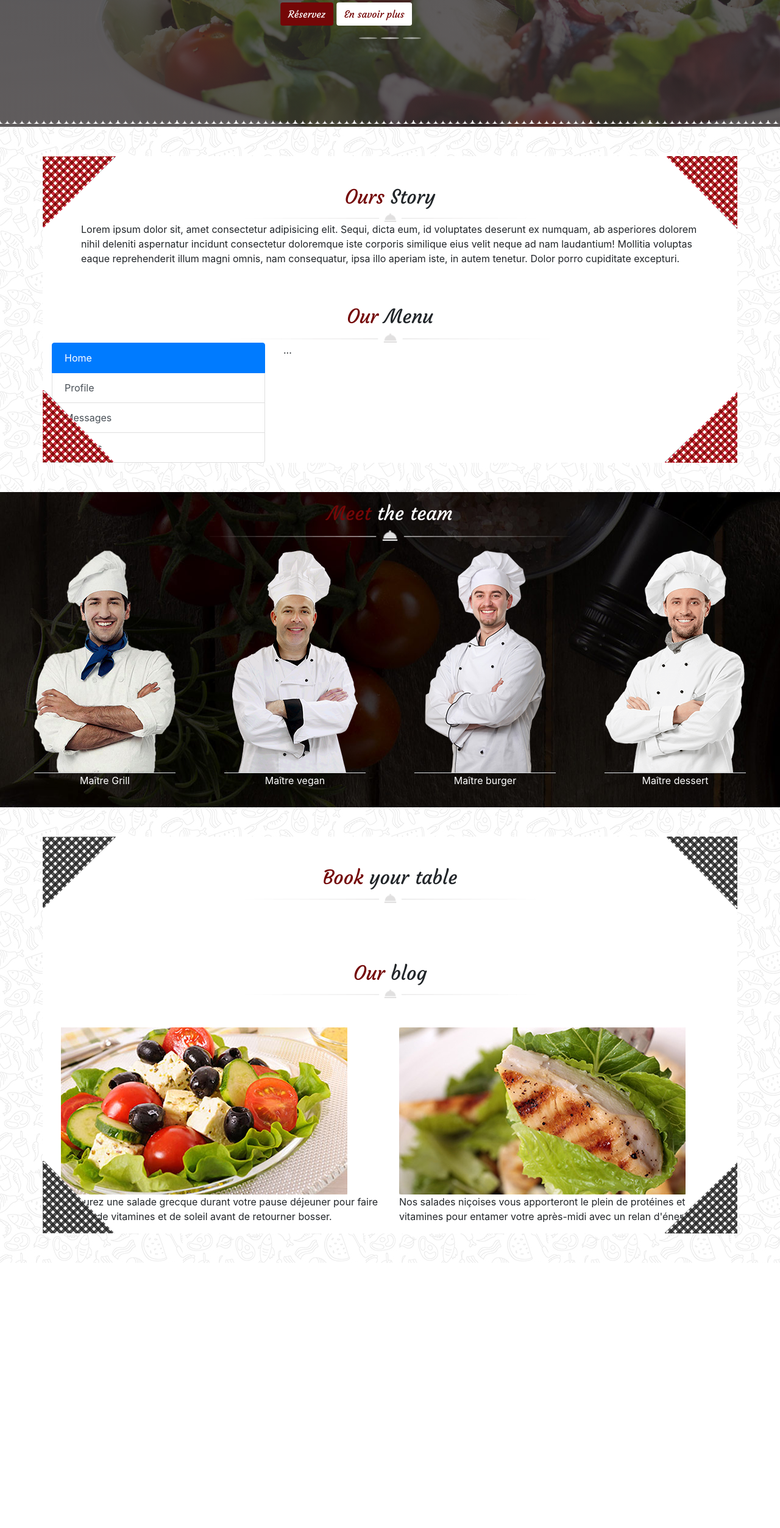
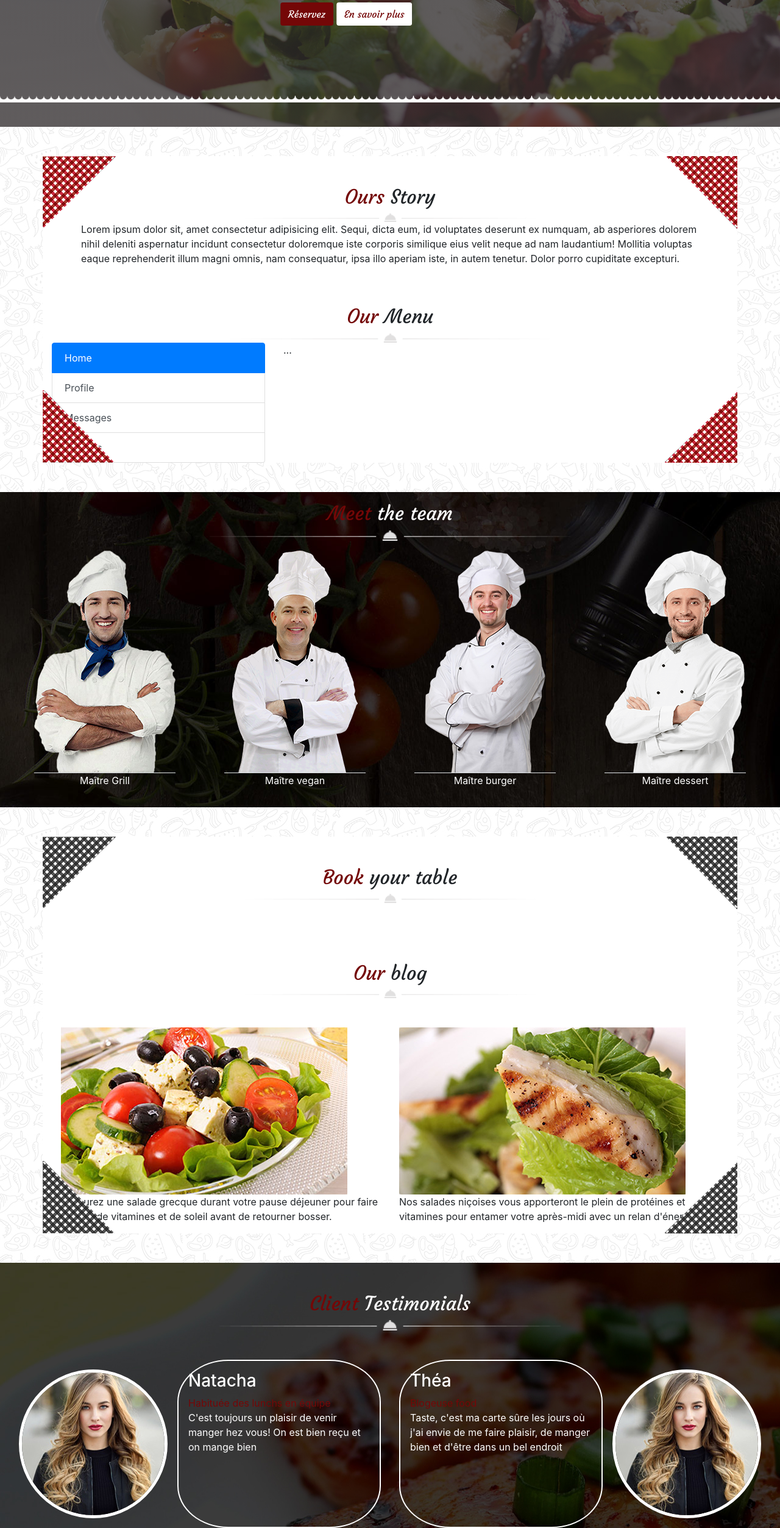
Before and after one commit to VioletteJacobs/chef, a website: page index.html in a window 1280 px wide. Shown: the part 292-2798 px from the top of the page at 61% size. Before the commit the page ends 2363 px from the top, so only its background shows below. Drawn offline with nearby package versions, Linux system fonts and the light colour scheme.

Commit message:
header beug

```diff
--- a/index.html
+++ b/index.html
@@ -53,9 +53,9 @@
         </div>
       </nav>
       <!-- caroussel -->
-      <div id="carouselExampleInterval caroussel" class="carousel slide " data-ride="carousel">
+      <div id="carouselExampleInterval" class="carousel slide " data-ride="carousel">
         <ol class="carousel-indicators">
-          <li data-target="#carouselExampleIndicators" class="indicateurs" data-slide-to="0" class="active"></li>
+          <li data-target="#carouselExampleIndicators" data-slide-to="0" class="active"></li>
           <li data-target="#carouselExampleIndicators" class="indicateurs" data-slide-to="1"></li>
           <li data-target="#carouselExampleIndicators" class="indicateurs" data-slide-to="2"></li>
         </ol>
@@ -102,7 +102,6 @@
           <div class="row m-0" id="us">
             <h2 class="text-center col-12"><span>Ours</span> Story</h2>
             <img src="./public/images/decoration_line.png" class="col-6 mx-auto" alt="ligne décoratrice sourlignant le texte">
-            <!-- idée pour avoir l'image en dessous eu la mettre en after?!  -->
           </div>
           <p text-center>Lorem ipsum dolor sit, amet consectetur adipisicing elit. Sequi, dicta eum, id voluptates deserunt ex numquam, ab asperiores dolorem nihil deleniti aspernatur incidunt consectetur doloremque iste corporis similique eius velit neque ad nam laudantium! Mollitia voluptas eaque reprehenderit illum magni omnis, nam consequatur, ipsa illo aperiam iste, in autem tenetur. Dolor porro cupiditate excepturi.</p>
         </div>
@@ -111,7 +110,6 @@
           <div class="row m-0" id="us">
             <h2 class="text-center col-12"><span>Our</span> Menu</h2>
             <img src="./public/images/decoration_line.png" class="col-6 mx-auto" alt="ligne décoratrice sourlignant le texte">
-            <!-- idée pour avoir l'image en dessous eu la mettre en after?!  -->
           </div>
           <section>
             <div class="row">
@@ -150,26 +148,26 @@
         <h2 class="text-center text-white col-12"><span>Meet</span> the team</h2>
         <img src="./public/images/decoration_line.png" class="col-6 mx-auto" alt="ligne décoratrice sourlignant le texte">
       <div class="row m-0 team">
-        <div class="col-lg-3 col-md-3 col-sm-12 text-center p-3 chef">
+        <div class="col-lg-3 col-md-6 col-sm-12 text-center p-3 chef">
           <img src="./public/images/chef1.png" class="border-bottom" alt="photo chef" srcset="">
           <span class="text-white">Maître Grill</span>
         </div>
-        <div class="col-lg-3 col-md-3 col-sm-12 text-center p-3 chef">
+        <div class="col-lg-3 col-md-6 col-sm-12 text-center p-3 chef">
           <img src="./public/images/chef2.png"  class="border-bottom" alt="photo chef" srcset="">
           <span class="text-white">Maître vegan</span>
         </div>
-        <div class="col-lg-3 col-md-3 col-sm-12 text-center p-3 chef">
+        <div class="col-lg-3 col-md-6 col-sm-12 text-center p-3 chef">
           <img src="./public/images/chef3.png" class="border-bottom" alt="photo chef" srcset="">
           <span class="text-white">Maître burger</span>
         </div>
-        <div class="col-lg-3 col-md-3 col-sm-12 text-center p-3 chef">
+        <div class="col-lg-3 col-md-6 col-sm-12 text-center p-3 chef">
           <img src="./public/images/chef4.png" class="border-bottom" alt="photo chef" srcset="">
           <span class="text-white">Maître dessert</span>
         </div>
       </div>
     </section>
     <!-- fin section deux -->
-    <!-- section trois -->
+    <!-- section trois réserver et blog -->
         <section class="sectiontrois p-lg-5 p-md-3 p-sm-5">
       <div class="container ">
         <!-- décoration coin au dessus -->
@@ -195,11 +193,11 @@
           </div>
           <div class="row m-0">
             <div class="col-lg-6 col-md-6 col-sm-12">
-              <img src="./public/images/blog_img1.jpg" alt="salade grecque" srcset="">
+              <img src="./public/images/blog_img1.jpg" class="img-fluid" alt="salade grecque" srcset="">
               <p>Savourez une salade grecque durant votre pause déjeuner pour faire le plein de vitamines et de soleil avant de retourner bosser.</p>
             </div>
             <div class="col-lg-6 col-md-6 col-sm-12">
-              <img src="./public/images/blog_img2.jpg" alt="salade niçoise" srcset="">
+              <img src="./public/images/blog_img2.jpg" class="img-fluid" alt="salade niçoise" srcset="">
               <p>Nos salades niçoises vous apporteront le plein de protéines et vitamines pour entamer votre après-midi avec un relan d'énergie</p>
             </div>
           </div>
@@ -214,11 +212,36 @@
       </div>
     </section>
     <!-- fin section -->
-    <!-- section quatres -->
-    <section class="sectionquatres">
-
-
-
+    <!-- section quatres témoignages-->
+    <section class="sectionquatres text-white">
+      <!-- titre -->
+      <div class="row m-0 p-5">
+        <h2 class="text-center col-12"><span>Client</span> Testimonials</h2>
+        <img src="./public/images/decoration_line.png" class="col-6 mx-auto" alt="ligne décoratrice sourlignant le texte">
+      </div>
+      <!-- témoignages -->
+      <div class=" row m-0 temoin">
+        <div class="temoin1 col-lg-6 col-md-12 col-sm-12 m-0 d-flex">
+          <div class="img_temoin p-3">
+            <img src="./public/images/testimonial1.jpg" alt="photo femme" srcset="">
+          </div>
+          <div class="texte_temoin p-3">
+            <h3>Natacha</h3>
+            <span> Habituée des lunchs en équipe</span>
+            <p class="m-0">C'est toujours un plaisir de venir manger hez vous! On est bien reçu et on mange bien</p>
+          </div>
+        </div>
+        <div class="temoin2 col-lg-6 col-md-12 col-sm-12m-0 d-flex">
+          <div class="img_temoin order-1 p-3">
+            <img src="./public/images/testimonial1.jpg" alt="photo femme" srcset="">
+          </div>
+          <div class="texte_temoin p-3 ">
+            <h3>Théa</h3>
+            <span> Blogeuse food</span>
+            <p class="m-0">Taste, c'est ma carte sûre les jours où j'ai envie de me faire plaisir, de manger bien et d'être dans un bel endroit</p>
+          </div>
+        </div>
+      </div>
     </section>
     <!-- fin section trois -->
       <!-- section témoignage-->
--- a/src/sass/modules/_header.sass
+++ b/src/sass/modules/_header.sass
@@ -27,10 +27,15 @@ header
             // bonus pour aggrandir le logo en passant
             &:hover
                 transform: scale(1.2)
-.indicateurs
-    height: 10%
-    width: 10%
-    border-radius: 100%
+#carouselExampleInterval
+    .carousel-indicators
+        li
+            height: 10%
+            width: 10%
+            border-radius: 50%
+
+
+
 
 .slogan
     text-align: center
@@ -62,7 +67,7 @@ header
 // décoration bas de header
 .img_decoration
     width: 100%
-    height: 2%
+    height: 10%
     background-image: url("../../public/images/bottom_decoration_img.png")
     background-repeat: repeat-x
     position: absolute
--- a/src/sass/modules/_sectionquatres.sass
+++ b/src/sass/modules/_sectionquatres.sass
@@ -1,2 +1,13 @@
-.section_quatre
+.sectionquatres
     background-image: url("../../public/images/testimonials_background.jpg")
+
+    .temoin
+        .img_temoin
+            img
+                border: solid 5px #ffffff
+                border-radius: 50%
+        .texte_temoin
+            border: solid 2px #ffffff
+            border-radius: 25%
+            span
+                color: $colorred
```
Also changed, not shown: public/css/app.css.
